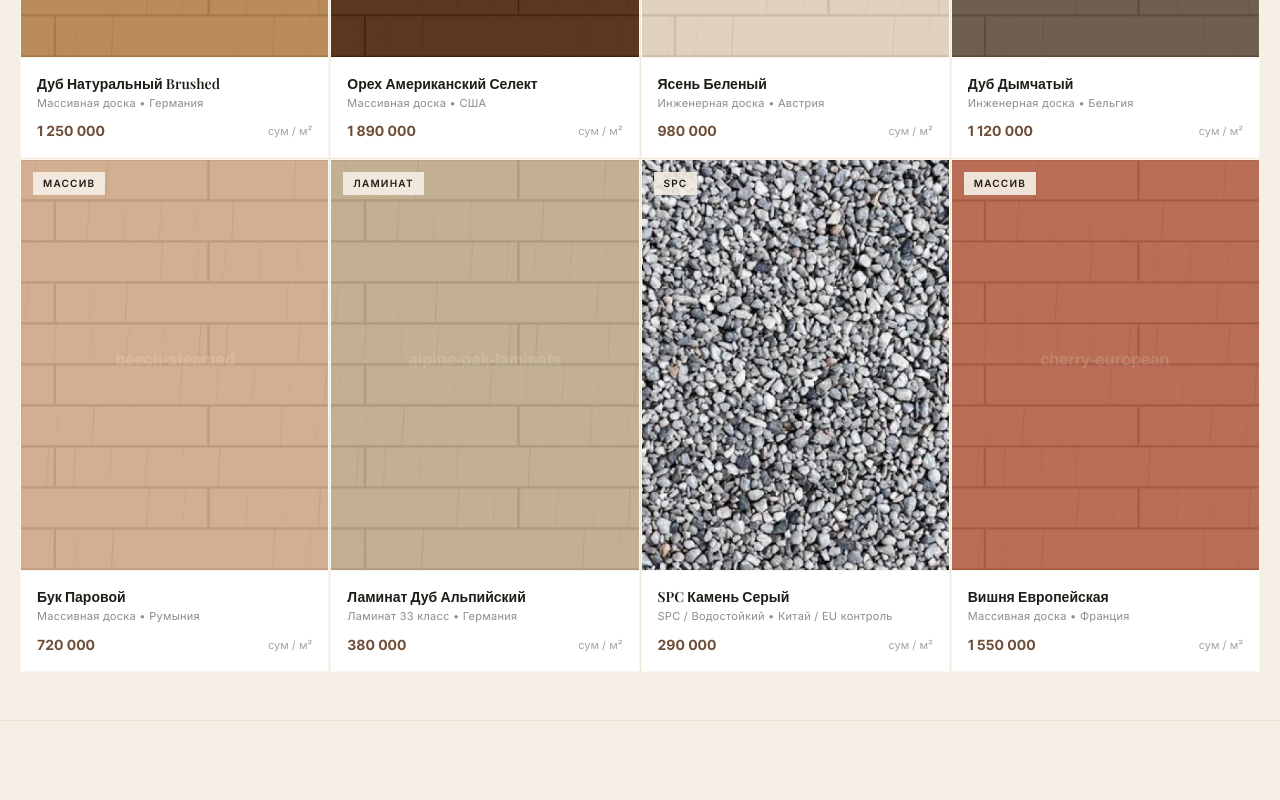
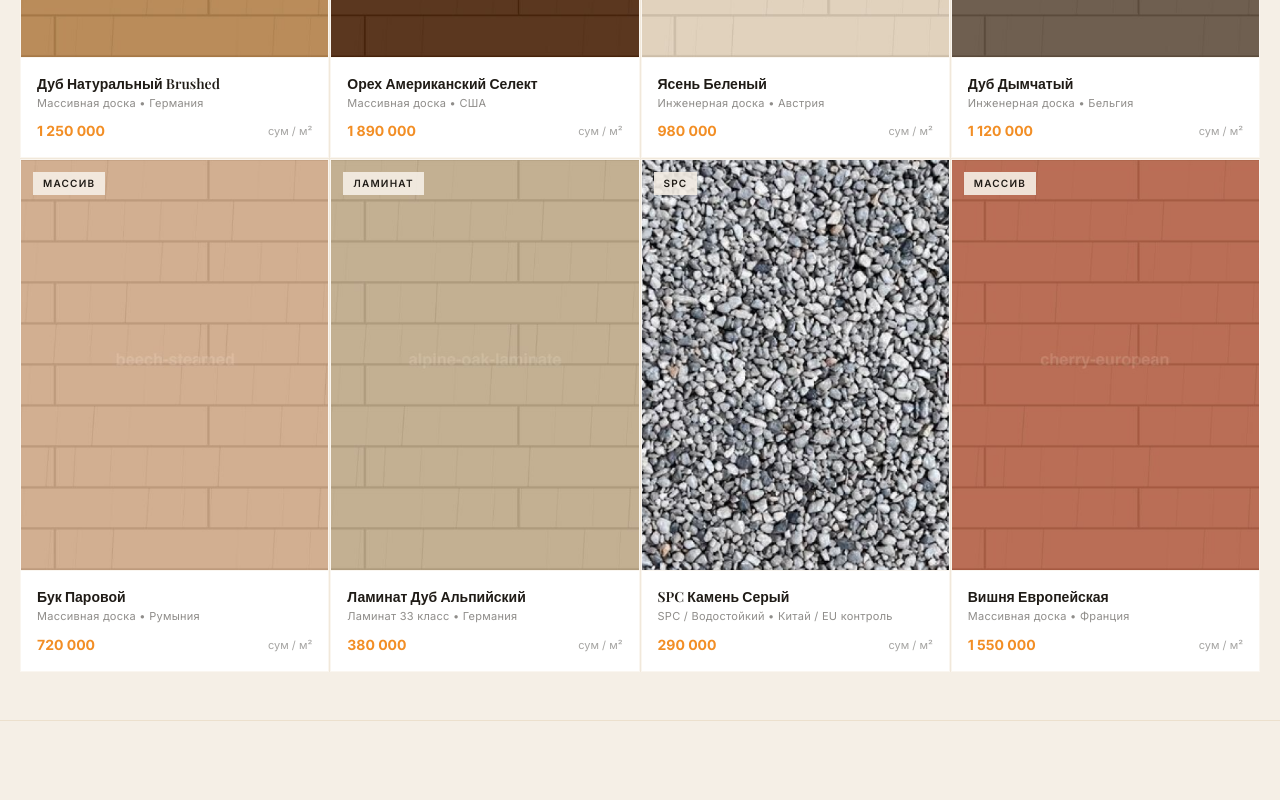
Before and after one commit to Abdurrahmon-xoja/Naturale-floor, a Next.js app: page / in a window 1280 px wide. Shown: the part 1300-2100 px from the top of the page. Built offline with nearby package versions, Linux system fonts and the light colour scheme; a web font is replaced by a local one.

Commit message:
Change primary color to #F28E25 (logo orange)
Replaces walnut (#6F4E37) with the brand orange from the logo
across all buttons, prices, accents, and hover states.

Co-Authored-By: Claude Sonnet 4.6 <noreply@anthropic.com>

```diff
--- a/app/globals.css
+++ b/app/globals.css
@@ -4,7 +4,7 @@
 
 :root {
   --cream: #F5EFE6;
-  --walnut: #6F4E37;
+  --walnut: #F28E25;
   --gold: #C9A66B;
   --gold-light: #E8D5B0;
   --charcoal: #1F1B16;
--- a/tailwind.config.ts
+++ b/tailwind.config.ts
@@ -11,7 +11,7 @@ const config: Config = {
     extend: {
       colors: {
         cream: '#F5EFE6',
-        walnut: '#6F4E37',
+        walnut: '#F28E25',
         gold: '#C9A66B',
         charcoal: '#1F1B16',
         surface: '#FFFFFF',
```
